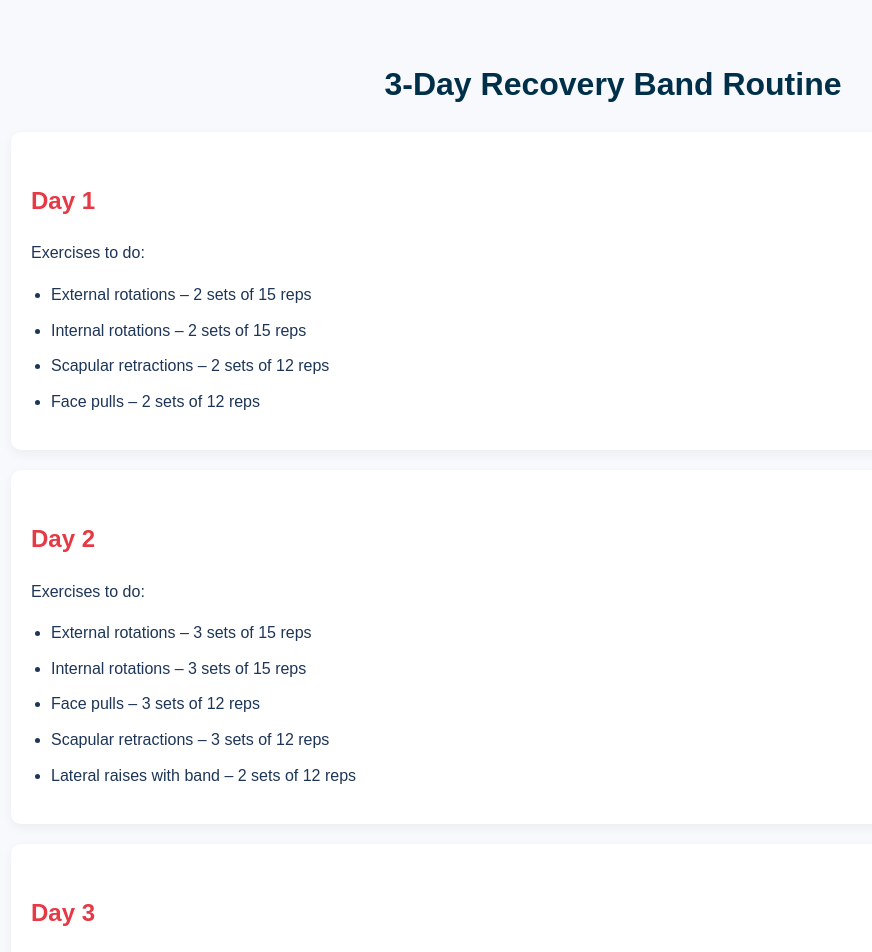
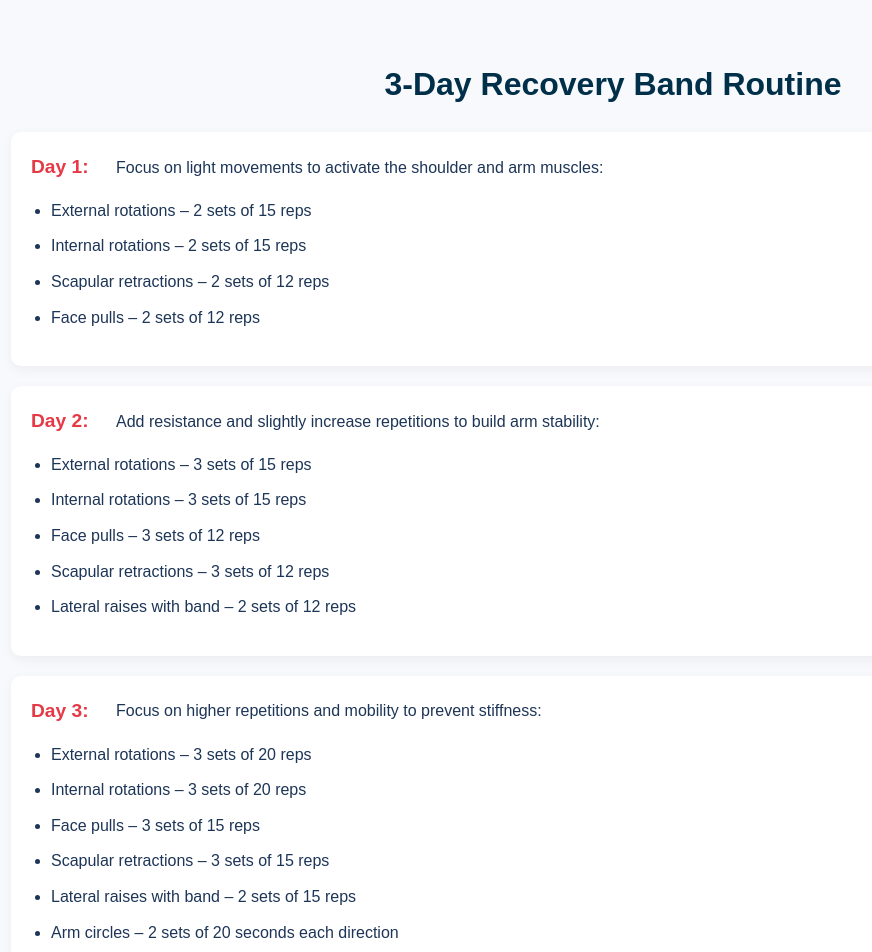
Before and after one commit to sid-suri/pitchsmart, a Flask app: page /band-routine in a window 1280 px wide. Shown: the top 952 px of the page, without its empty margins (27-899 px from the left). Run offline with Flask 3, Linux system fonts and the light colour scheme; parts of the project's set-up code (start-up, migrations or seed data) failed here and were passed over.

Commit message:
more vid fixes

```diff
--- a/templates/band_routine.html
+++ b/templates/band_routine.html
@@ -17,11 +17,6 @@
       text-align: center;
     }
 
-    h2 {
-      color: #e63946;
-      margin-top: 30px;
-    }
-
     .day {
       background: #ffffff;
       padding: 20px;
@@ -30,8 +25,28 @@
       margin-bottom: 20px;
     }
 
+    .day-header {
+      display: flex;
+      align-items: center;
+      gap: 15px;
+      margin-bottom: 15px;
+    }
+
+    .day-label {
+      font-weight: bold;
+      font-size: 1.2em;
+      color: #e63946;
+      min-width: 70px;
+    }
+
+    .day-desc {
+      font-size: 1em;
+      color: #1d3557;
+    }
+
     ul {
       padding-left: 20px;
+      margin-top: 10px;
     }
 
     li {
@@ -56,11 +71,12 @@
     .video-container {
       position: relative;
       width: 100%;
-      padding-bottom: 56.25%; /* 16:9 aspect ratio */
+      max-width: 700px;
+      padding-bottom: 56.25%; /* 16:9 ratio */
       height: 0;
       overflow: hidden;
       border-radius: 10px;
-      margin: 20px 0;
+      margin: 20px auto;
     }
 
     .video-container iframe {
@@ -71,18 +87,16 @@
       height: 100%;
       border: 0;
     }
-
-    p {
-      margin-bottom: 10px;
-    }
   </style>
 </head>
 <body>
   <h1>3-Day Recovery Band Routine</h1>
 
   <div class="day">
-    <h2>Day 1</h2>
-    <p>Exercises to do:</p>
+    <div class="day-header">
+      <div class="day-label">Day 1:</div>
+      <div class="day-desc">Focus on light movements to activate the shoulder and arm muscles:</div>
+    </div>
     <ul>
       <li>External rotations – 2 sets of 15 reps</li>
       <li>Internal rotations – 2 sets of 15 reps</li>
@@ -92,8 +106,10 @@
   </div>
 
   <div class="day">
-    <h2>Day 2</h2>
-    <p>Exercises to do:</p>
+    <div class="day-header">
+      <div class="day-label">Day 2:</div>
+      <div class="day-desc">Add resistance and slightly increase repetitions to build arm stability:</div>
+    </div>
     <ul>
       <li>External rotations – 3 sets of 15 reps</li>
       <li>Internal rotations – 3 sets of 15 reps</li>
@@ -104,8 +120,10 @@
   </div>
 
   <div class="day">
-    <h2>Day 3</h2>
-    <p>Exercises to do:</p>
+    <div class="day-header">
+      <div class="day-label">Day 3:</div>
+      <div class="day-desc">Focus on higher repetitions and mobility to prevent stiffness:</div>
+    </div>
     <ul>
       <li>External rotations – 3 sets of 20 reps</li>
       <li>Internal rotations – 3 sets of 20 reps</li>
```
